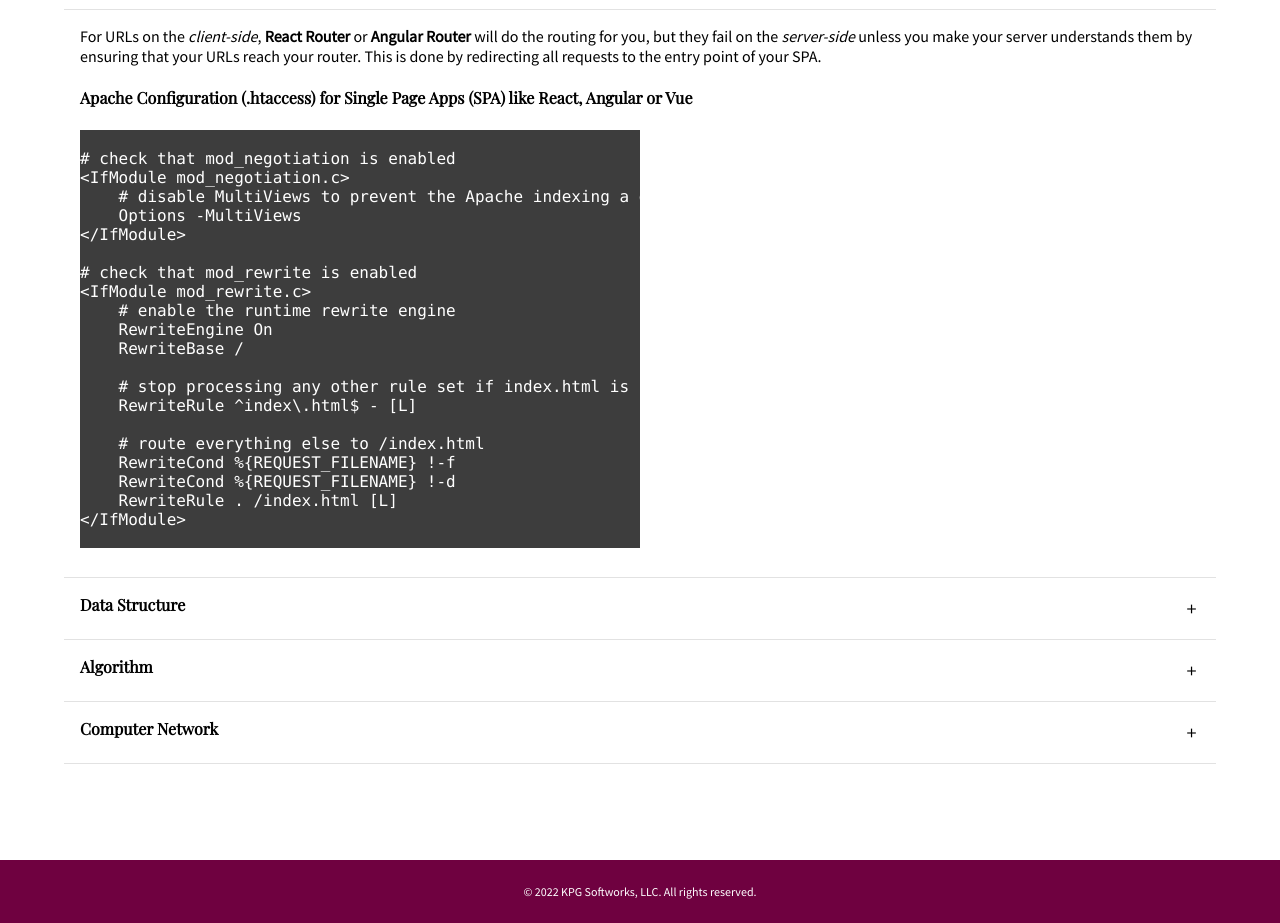
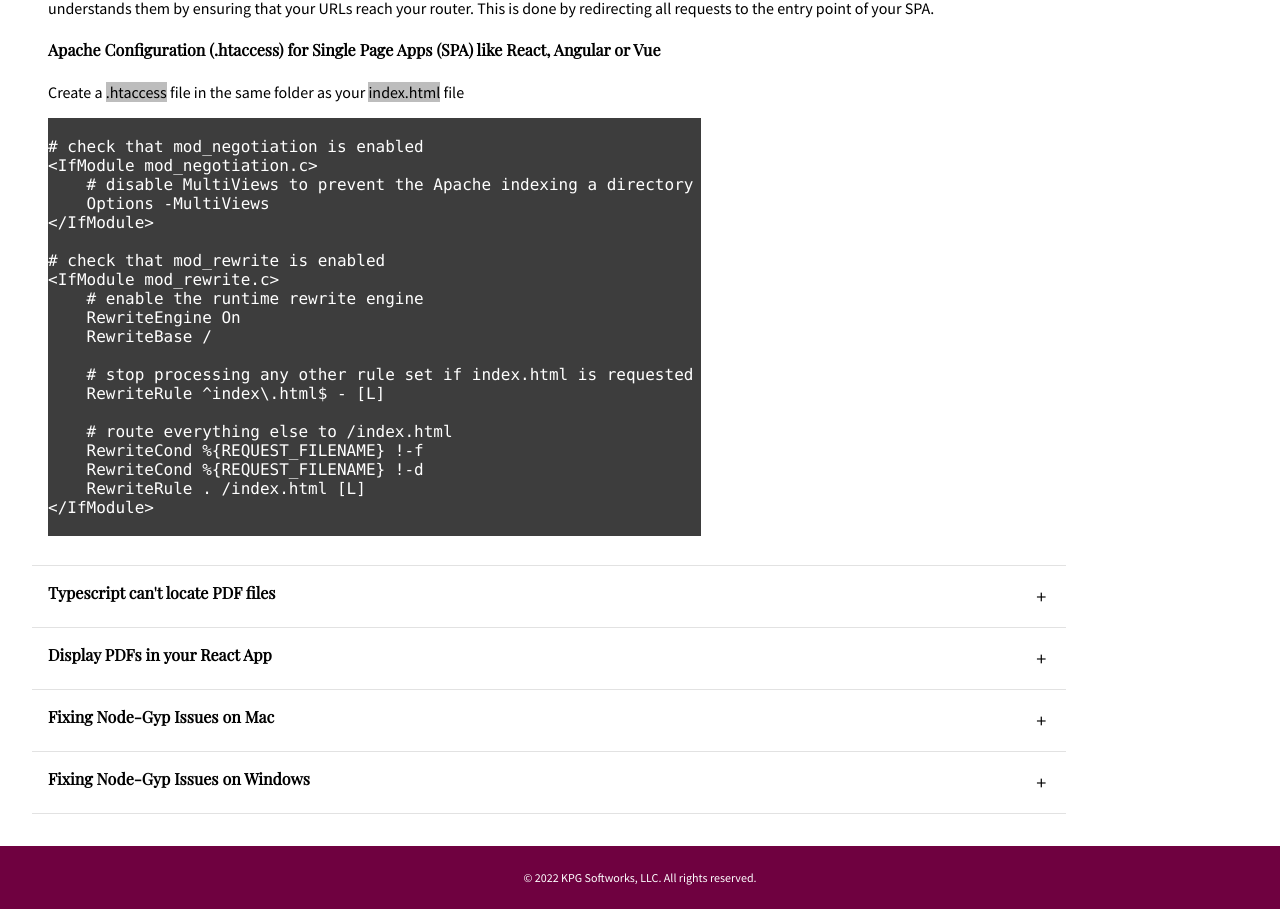
Before and after one commit to IT521/kpg-softworks, a React (Create React App) app: page /blog in a window 1280 px wide. Shown: the part 536-1459 px from the top of the page. Built offline with nearby package versions, Linux system fonts and the light colour scheme.

Commit message:
feat: add blog posts

```diff
--- a/src/components/blog/Accordion.scss
+++ /dev/null
@@ -1,33 +0,0 @@
-@use '../../variables' as *;
-
-.accordion:first-child {
-    & .accordion-header {
-        border-top: pixel-to-rem(1px) solid $kpg-border-color;
-    }
-}
-.accordion {
-    background-color: white;
-
-    & .accordion-header {
-        display: flex;
-        flex-direction: row;
-        justify-content: space-between;
-        font-family: 'Playfair Display', serif;
-        font-weight: bold;
-        cursor: pointer;
-
-        &:hover {
-            background-color: $kpg-hover-color;
-        }
-    }
-
-    & .accordion-header,
-    & .accordion-content {
-        padding: 1rem;
-        border-bottom: pixel-to-rem(1px) solid $kpg-border-color;
-    }
-
-    & .accordion-button {
-        padding: 0.25rem;
-    }
-}
--- a/src/components/blog/Accordion.tsx
+++ b/src/components/blog/Accordion.tsx
@@ -1,5 +1,3 @@
-import './Accordion.scss';
-
 import { useState } from 'react';
 
 export const Accordion = ({
--- a/src/components/blog/Posts.scss
+++ /dev/null
@@ -1,10 +0,0 @@
-.posts-container {
-    max-width: pixel-to-rem(600px);
-    margin: 2rem auto;
-}
-
-@media screen and (max-width: 767.98px) {
-    .posts-container {
-        width: 90%;
-    }
-}
--- a/src/components/blog/Posts.tsx
+++ b/src/components/blog/Posts.tsx
@@ -1,4 +1,4 @@
-import './Posts.scss';
+import './blog.scss';
 
 import { blogPosts } from './blogPosts';
 import { Post } from './Post';
--- /dev/null
+++ b/src/components/blog/blog.scss
@@ -0,0 +1,68 @@
+@use '../../variables' as *;
+
+.posts-container {
+    max-width: 85%;
+    min-height: pixel-to-rem(400px);
+
+    & a {
+        background-color: transparent;
+        text-decoration: underline;
+        color: -webkit-link;
+        padding: 0;
+        margin: 0;
+        border-radius: 0;
+        text-align: left;
+        display: inline-block;
+        transition: all 0s ease 0s;
+
+        &:hover {
+            opacity: 1;
+        }
+    }
+    & pre {
+        padding-right: pixel-to-rem(8px);
+        width: fit-content;
+    }
+    & .accordion:first-child {
+        & .accordion-header {
+            margin-top: pixel-to-rem(16px);
+            border-top: pixel-to-rem(1px) solid $kpg-border-color;
+        }
+    }
+    & .accordion {
+        background-color: white;
+
+        & .accordion-header {
+            display: flex;
+            flex-direction: row;
+            justify-content: space-between;
+            font-family: 'Playfair Display', serif;
+            font-weight: bold;
+            cursor: pointer;
+
+            &:hover {
+                background-color: $kpg-hover-color;
+            }
+        }
+
+        & .accordion-header,
+        & .accordion-content {
+            padding: 1rem;
+            border-bottom: pixel-to-rem(1px) solid $kpg-border-color;
+        }
+
+        & .accordion-button {
+            padding: 0.25rem;
+        }
+    }
+}
+
+@media screen and (max-width: 767.98px) {
+    .posts-container {
+        max-width: 100%;
+
+        & pre {
+            max-width: 100%;
+        }
+    }
+}
--- a/src/components/blog/blogPosts.ts
+++ b/src/components/blog/blogPosts.ts
@@ -1,7 +1,9 @@
 export const blogPosts = [
     {
         title: 'How to Fix Error 404 Not Found: The requested URL was not found on this server.',
-        content: `For URLs on the <i>client-side</i>, <b>React Router</b> or <b>Angular Router</b> will do the routing for you, but they fail on the <i>server-side</i> unless you make your server understands them by ensuring that your URLs reach your router. This is done by redirecting all requests to the entry point of your SPA.<h4>Apache Configuration (.htaccess) for Single Page Apps (SPA) like React, Angular or Vue</h4>
+        content: `For URLs on the <i>client-side</i>, <b>React Router</b> or <b>Angular Router</b> will do the routing for you, but they fail on the <i>server-side</i> unless you make your server understands them by ensuring that your URLs reach your router. This is done by redirecting all requests to the entry point of your SPA.
+                    <h4>Apache Configuration (.htaccess) for Single Page Apps (SPA) like React, Angular or Vue</h4>
+                    <p>Create a <span class="code">.htaccess</span> file in the same folder as your <span class="code">index.html</span> file</p>
                     <pre><code>
 # check that mod_negotiation is enabled
 &lt;IfModule mod_negotiation.c&gt;
@@ -26,23 +28,83 @@ export const blogPosts = [
                     </code></pre>
         `,
         isExpanded: true,
+        date: '11/26/2022',
     },
     {
-        title: 'Data Structure ',
-        content:
-            'There are many real-life examples of a stack. Consider an example of plates stacked over one another in the canteen. The plate which is at the top is the first one to be removed, i.e. the plate which has been placed at the bottommost position remains in the stack for the longest period of time. So, it can be simply seen to follow LIFO(Last In First Out)/FILO(First In Last Out) order.',
+        title: "Typescript can't locate PDF files",
+        content: `<span class="code">TS2307: Cannot find module '...pdf' or its corresponding type declarations.</span><p>Add a <span class="code">global.d.ts</span> file in your <span class="code">src</span> folder</p>
+                    <pre><code>
+declare module '*.pdf';
+                    </code></pre>
+        `,
         isExpanded: false,
+        date: '11/27/2022',
     },
     {
-        title: 'Algorithm',
-        content:
-            'The word Algorithm means “a process or set of rules to be followed in calculations or other problem-solving operations”. Therefore Algorithm refers to a set of rules/instructions that step-by-step define how a work is to be executed upon in order to get the expected results. ',
+        title: 'Display PDFs in your React App',
+        content: `Use <a href="https://www.npmjs.com/package/react-pdf" target="_blank">React-PDF</a>`,
         isExpanded: false,
+        date: '11/27/2022',
     },
     {
-        title: 'Computer Network',
-        content:
-            'An interconnection of multiple devices, also known as hosts, that are connected using multiple paths for the purpose of sending/ receiving data media. Computer networks can also include multiple devices/mediums which help in the communication between two different devices; these are known as Network devices and include things such as routers, switches, hubs, and bridges. ',
+        title: 'Fixing Node-Gyp Issues on Mac',
+        content: `<h3>Terminal</h3>
+<h4>Install node v16.17.1 Headers</h4>
+<a href="https://nodejs.org/dist/v16.17.1/node-v16.17.1-headers.tar.gz" target="_blank">https://nodejs.org/dist/v16.17.1/node-v16.17.1-headers.tar.gz</a>
+<ol>
+<li>Download headers tar file to match your node version</li>
+<li>Run the following command:</li>
+<pre><code>
+npx node-gyp install --tarball=/Users/{username}/Downloads/node-v16.17.1-headers.tar.gz
+npx node-gyp list
+</code></pre>
+<li>If #2 fails, run the following commands (note: replace {username} with your username):
+<pre><code>
+cd /Users/{username}/Downloads
+mkdir -p /Users/{username}/.node-gyp # Optional, if .node-gyp folder does not exist
+cp node-v16.17.1-headers.tar.gz /Users/{username}/.node-gyp
+cd /Users/{username}/.node-gyp
+tar -xvf node-v16.17.1-headers.tar.gz
+mv node-v16.17.1 16.17.1
+cd 16.17.1
+touch installVersion
+echo 9 >installVersion
+</code></pre>
+</li></ol>`,
         isExpanded: false,
+        date: '11/27/2022',
+    },
+    {
+        title: 'Fixing Node-Gyp Issues on Windows',
+        content: `<h3>Git Bash</h3>
+<h4>Install node v16.17.1 Headers</h4>
+<a href="https://nodejs.org/dist/v16.17.1/node-v16.17.1-headers.tar.gz" target="_blank">https://nodejs.org/dist/v16.17.1/node-v16.17.1-headers.tar.gz</a>
+<ol>
+<li>Download headers tar file to match your node version</li>
+<li>Run the following commands (note: replace {username} with your username):
+<pre><code>
+cd /c/Users/{username}/Downloads
+mkdir -p /c/Users/{username}/.node-gyp # Optional, if .node-gyp folder does not exist
+cp node-v16.17.1-headers.tar.gz /c/Users/{username}/.node-gyp
+cd /c/Users/{username}/.node-gyp
+tar -xvf node-v16.17.1-headers.tar.gz
+mv node-v16.17.1 16.17.1
+cd 16.17.1
+touch installVersion
+echo 9 >installVersion
+</code></pre>
+</li></ol>
+<h4>Install node v16.17.1 Lib</h4>
+<a href="https://nodejs.org/dist/v16.17.1/win-x64/node.lib" target="_blank">https://nodejs.org/dist/v16.17.1/win-x64/node.lib</a>
+<ol>
+<li>Download Win x64 Node Library tar file to match your node version</li>
+<li>Run the following commands (note: replace {username} with your username):
+<pre><code>
+mkdir /c/Users/{username}/.node-gyp/16.17.1/x64
+cp /c/Users/{username}/Downloads/node.lib /c/Users/{username}/.node-gyp/16.17.1/x64
+</code></pre>
+</li></ol>`,
+        isExpanded: false,
+        date: '11/27/2022',
     },
 ];
--- a/src/index.scss
+++ b/src/index.scss
@@ -34,21 +34,6 @@ h6 {
 .main-content {
     padding: pixel-to-rem(32px);
 
-    & pre {
-        width: 50%;
-        background-color: $kpg-code-background-color;
-
-        &:hover,
-        &:focus {
-            background-color: lighten($kpg-code-background-color, 5%);
-        }
-    }
-    & code {
-        font-family: source-code-pro, Menlo, Monaco, Consolas, 'Courier New',
-            monospace;
-        color: white;
-    }
-
     & a {
         background-color: $kpg-color-orange;
         text-decoration: none;
@@ -63,4 +48,21 @@ h6 {
             opacity: 0.6;
         }
     }
+    & pre {
+        background-color: $kpg-code-background-color;
+
+        &:hover,
+        &:focus {
+            background-color: lighten($kpg-code-background-color, 5%);
+        }
+    }
+    & code {
+        font-family: source-code-pro, Menlo, Monaco, Consolas, 'Courier New',
+            monospace;
+        color: white;
+    }
+
+    & .code {
+        background-color: lighten($kpg-code-background-color, 50%);
+    }
 }
--- a/src/pages/TechBlog.tsx
+++ b/src/pages/TechBlog.tsx
@@ -14,7 +14,7 @@ export function TechBlog() {
                     </p>
                 </article>
             </section>
-            <section className="widgets" id="widgets">
+            <section>
                 <Posts />
             </section>
         </main>
--- a/src/pages/pages.scss
+++ b/src/pages/pages.scss
@@ -17,6 +17,13 @@
     &.about {
         /* Photo by Gonzalo Pedroviejo Gómez on Unsplash */
         background: url('https://images.unsplash.com/photo-1644512078177-f6708997183a')
+            center;
+        background-size: cover;
+    }
+
+    &.blog {
+        /* Photo by Michał Kubalczyk on Unsplash */
+        background: url('https://images.unsplash.com/photo-1515343480029-43cdfe6b6aae')
             center;
         background-size: cover;
     }
```
